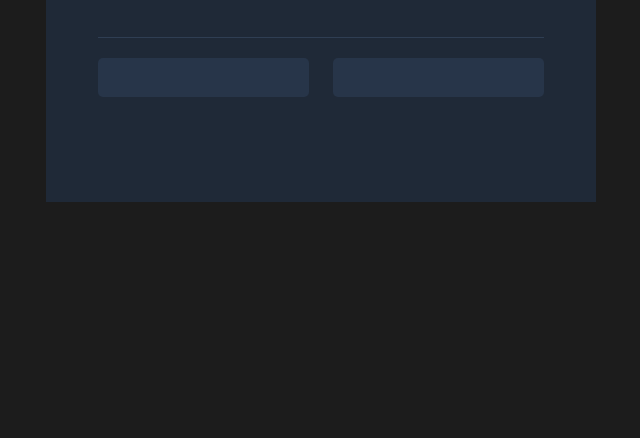
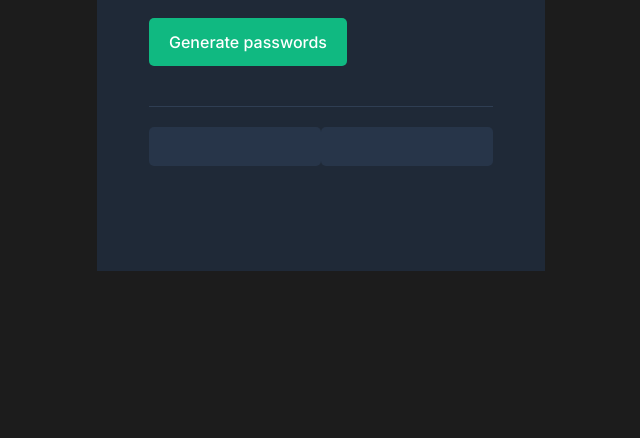
Before and after one commit to vigordesign/JavaScript-Password-Generator, a plain HTML site: page index.html in a window 1280 px wide. Shown: the part 362-800 px from the top of the page, without its empty margins (319-959 px from the left). Drawn offline with nearby package versions, Linux system fonts and the light colour scheme.

Commit message:
update css

```diff
--- a/index.css
+++ b/index.css
@@ -10,7 +10,7 @@ body {
 
 .mainBox {
     background-color: #1F2937;
-    width: 550px;
+    width: 35%;
     /* height: 550px; */
     margin: 0 auto;
     margin-top: 30px;
```
